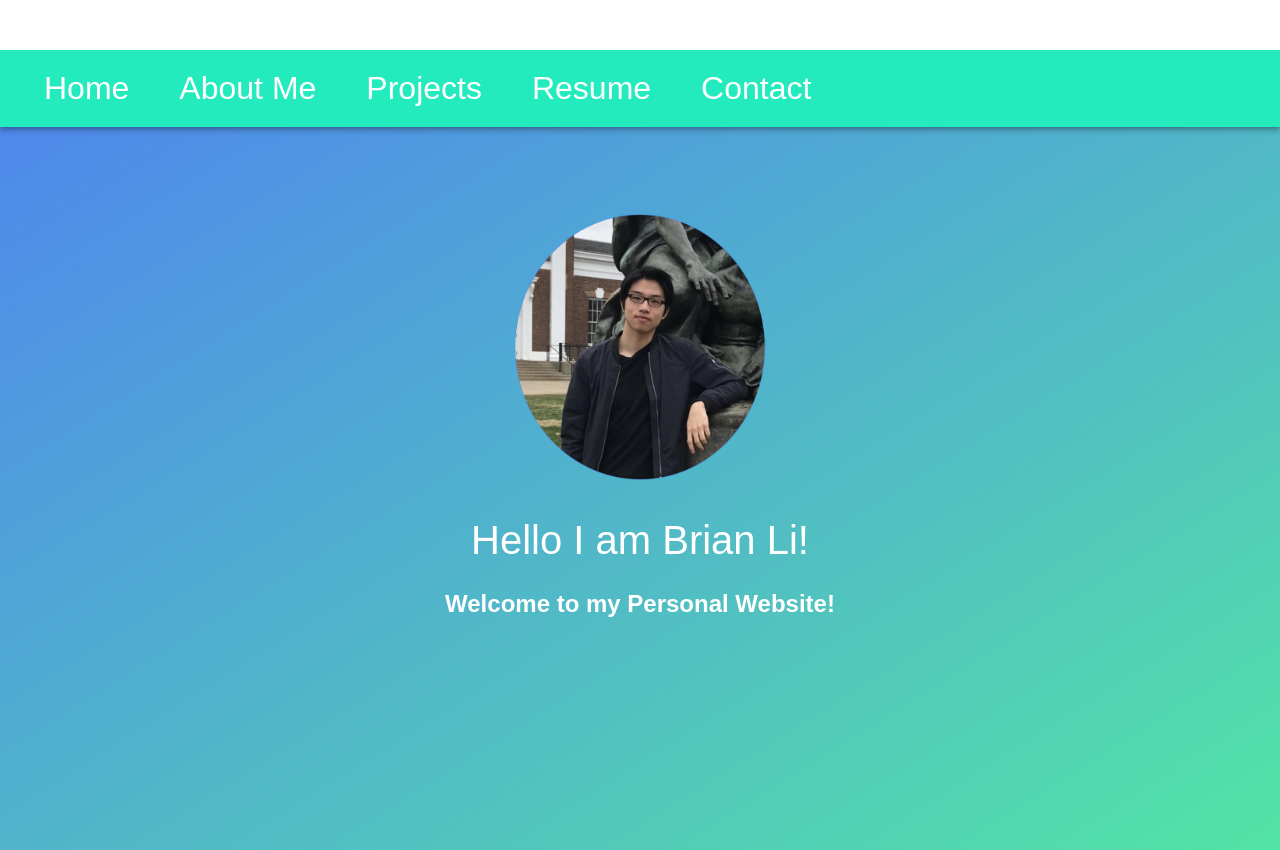
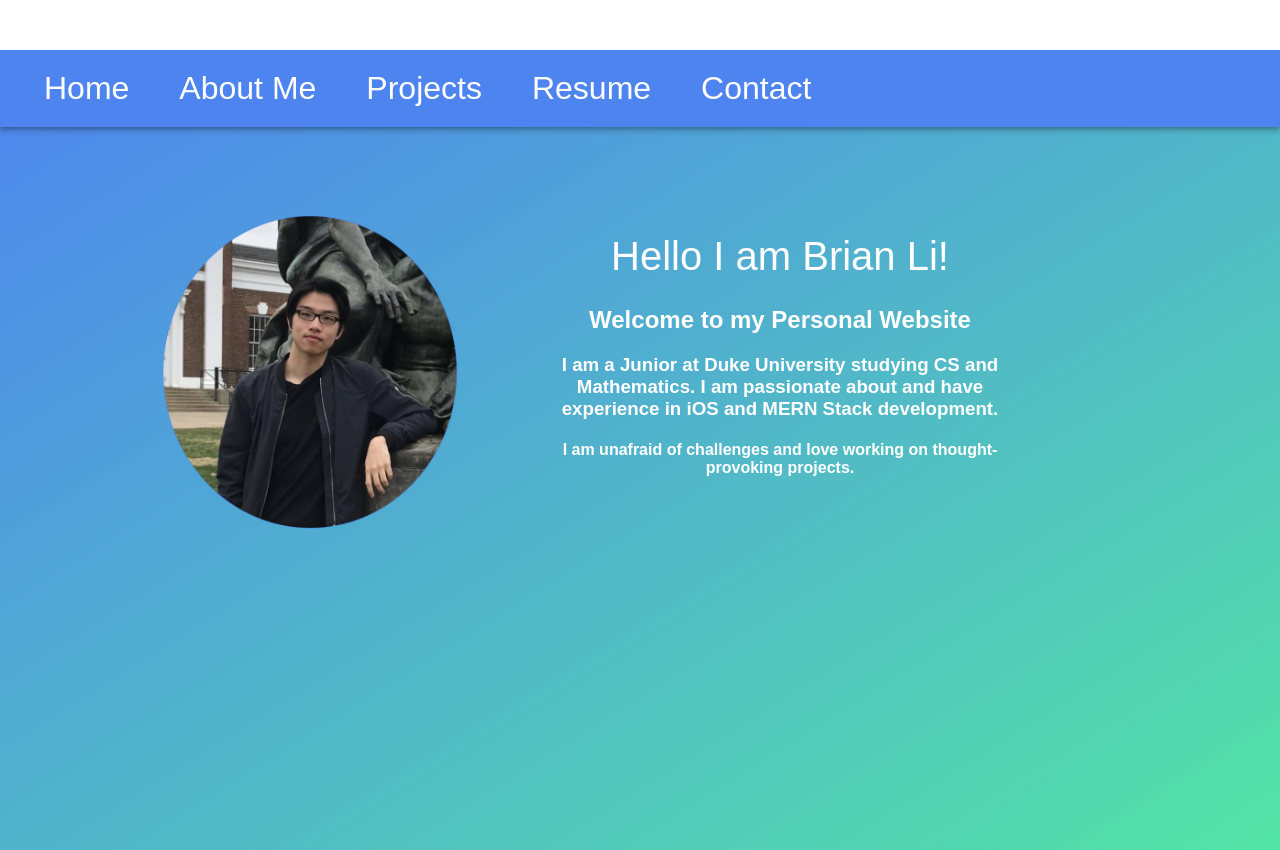
Before and after one commit to bl195/Personal_Website_Brian_Li, a React (Create React App) app: page / in a window 1280 px wide. Built offline with nearby package versions, Linux system fonts and the light colour scheme; a web font is replaced by a local one.

Commit message:
reorganized home screen

```diff
--- a/src/App.css
+++ b/src/App.css
@@ -19,7 +19,7 @@
   }
 
   .propic{
-	height:280px;
+	height:330px;
 	padding-bottom: -100px;
 	padding-top: -10px;
   }
@@ -36,6 +36,9 @@
 	 padding: 0;
 	 font-weight: 300;
 } */
+.text{
+	width: 500px;
+}
 
  body {
 	 font-family: "Source Sans Pro", sans-serif;
@@ -61,9 +64,10 @@
 	 transform: translateY(85px);
 }
  .container {
-	 max-width: 600px;
+	 display: flex;
+	 max-width: 1100px;
 	 margin: 0 auto;
-	 padding: 80px 0;
+	 padding: 80px;
 	 height: 400px;
 	 text-align: center;
 }
--- a/src/App.js
+++ b/src/App.js
@@ -9,7 +9,7 @@ function App() {
   return (
     <div className = "wrapper">
 
-      <AppBar className = "appbar" position="static" style={{background: '#24EBBE'}}>
+      <AppBar className = "appbar" position="static" style={{background: '#4E84F0'}}>
       <Toolbar className = "appbar">
       <div className = "header">
         <div className = "home-button"> Home </div>
@@ -25,17 +25,31 @@ function App() {
       </Toolbar>
       </AppBar>
 
+      <div className = "home-view">
       <div className = "container">
+        <img className = "propic" src= {propic} alt ="propic"/>
 
-        <img className = "propic" src= {propic} alt ="propic"/>
+        <div className = "text">
         <h1>
           Hello I am Brian Li!
         </h1>
         <h2>
-          Welcome to my Personal Website!
+          Welcome to my Personal Website
         </h2>
+        <h3>
+          I am a Junior at Duke University studying CS and Mathematics. I am passionate about and have experience in iOS and MERN Stack development.
+        </h3>
+        <h4>
+          I am unafraid of challenges and love working on thought-provoking projects.
+        </h4>
+        </div>
       </div>
-
+      <div className = "link-icons">
+        <img className = "linkedin"/>
+        <img className = "github"/>
+        <img className = "gitlab"/>
+      </div>
+      </div>
     </div>
   );
 }
```
